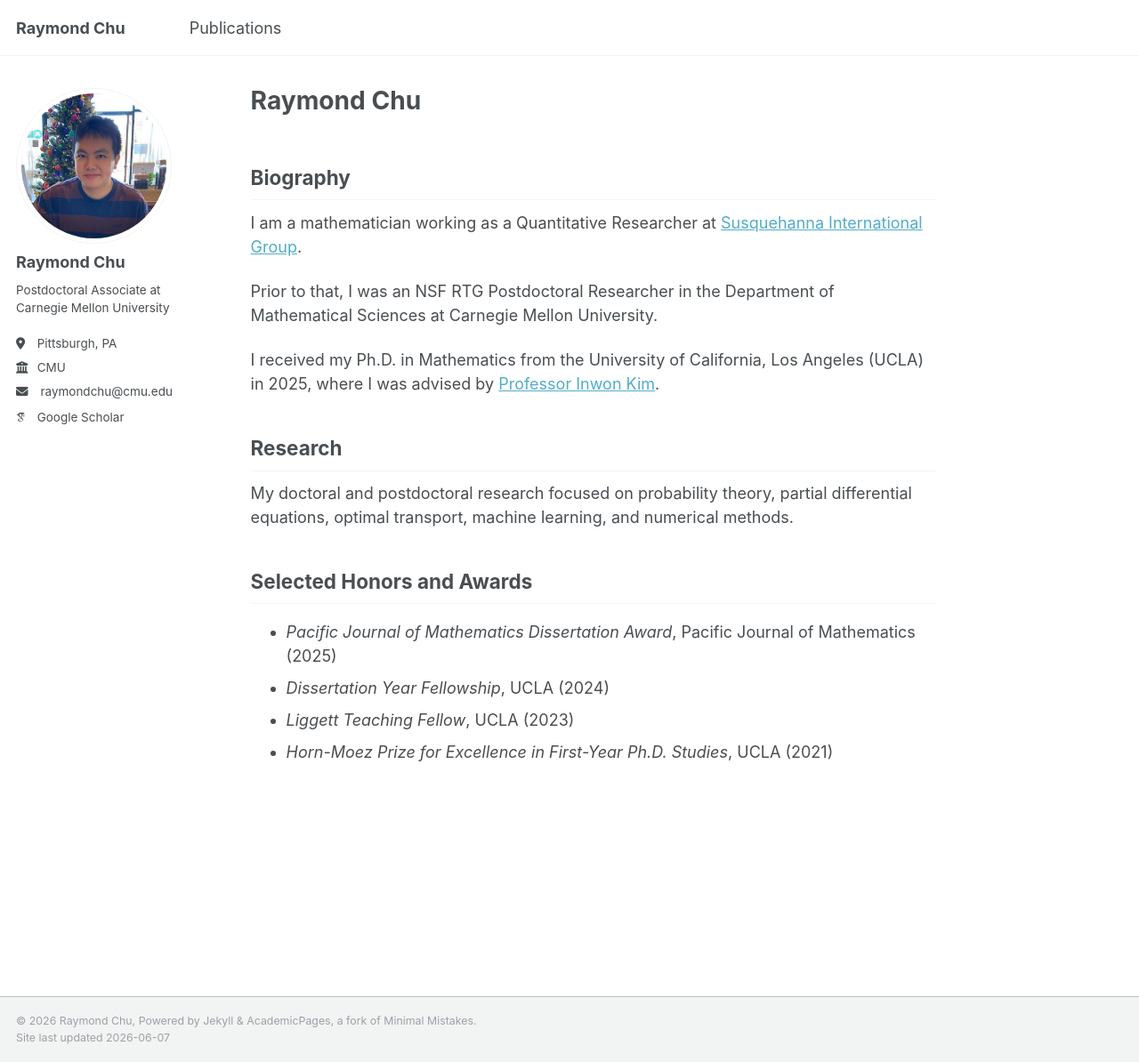
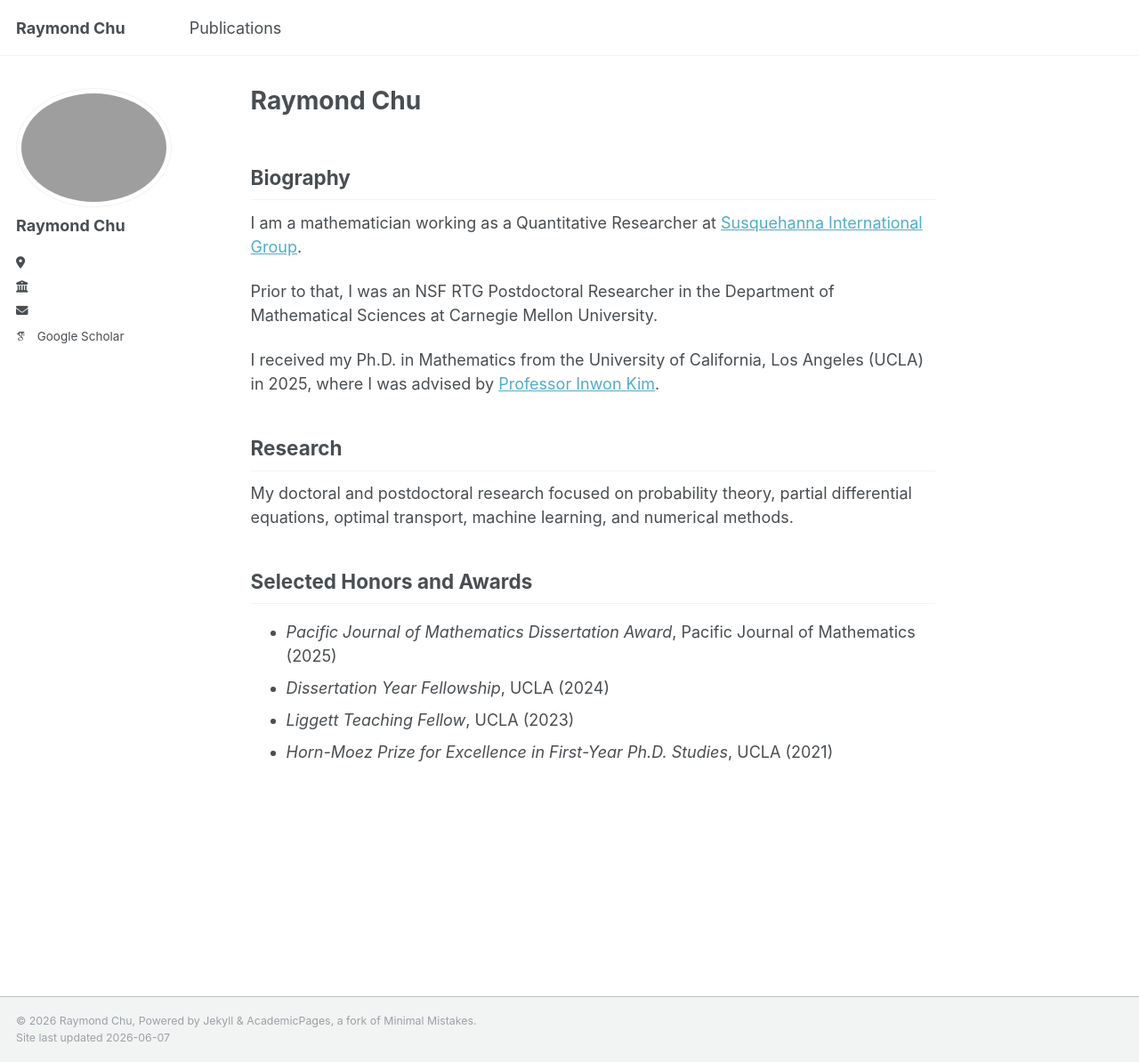
Before and after one commit to rchumath/rchumath.github.io, a Jekyll site: the page built from _pages/about.md, in a window 1280 px wide and 1194 px high. Shown: the whole window at 89% size. Built offline with Jekyll 4.4.1, drawn with Linux system fonts in a browser that asks for light colours; some web fonts are replaced.

Commit message:
Update _config.yml

```diff
--- a/_config.yml
+++ b/_config.yml
@@ -6,20 +6,20 @@ site_theme               : "default"
 title                    : "Raymond Chu"
 title_separator          : "-"
 name                     : &name "Raymond Chu"
-description              : &description "Postdoctoral Associate at CMU"
+description              : &description ""
 url                      : "https://rchumath.github.io"
 baseurl                  : ""
 repository               : "rchumath/rchumath.github.io"
 
 # Site Author - Sidebar Info
 author:
-  avatar           : "profile.png"
+  avatar           : ""
   name             : "Raymond Chu"
-  bio              : "Postdoctoral Associate at Carnegie Mellon University"
-  location         : "Pittsburgh, PA"
-  employer         : "CMU"
+  bio              : ""
+  location         : ""
+  employer         : ""
   uri              :
-  email            : "raymondchu@cmu.edu"  # Displayed as plain text, not a mailto link
+  email            : ""  # Displayed as plain text, not a mailto link
 
 
   # Academic websites
```
